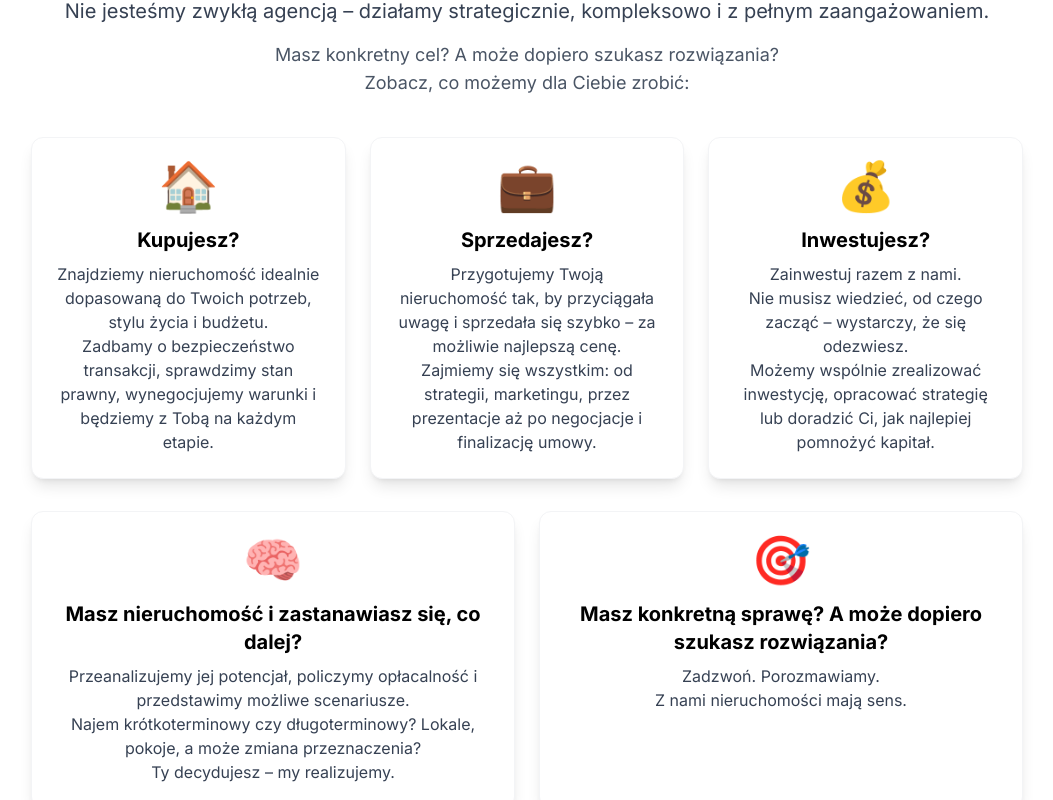
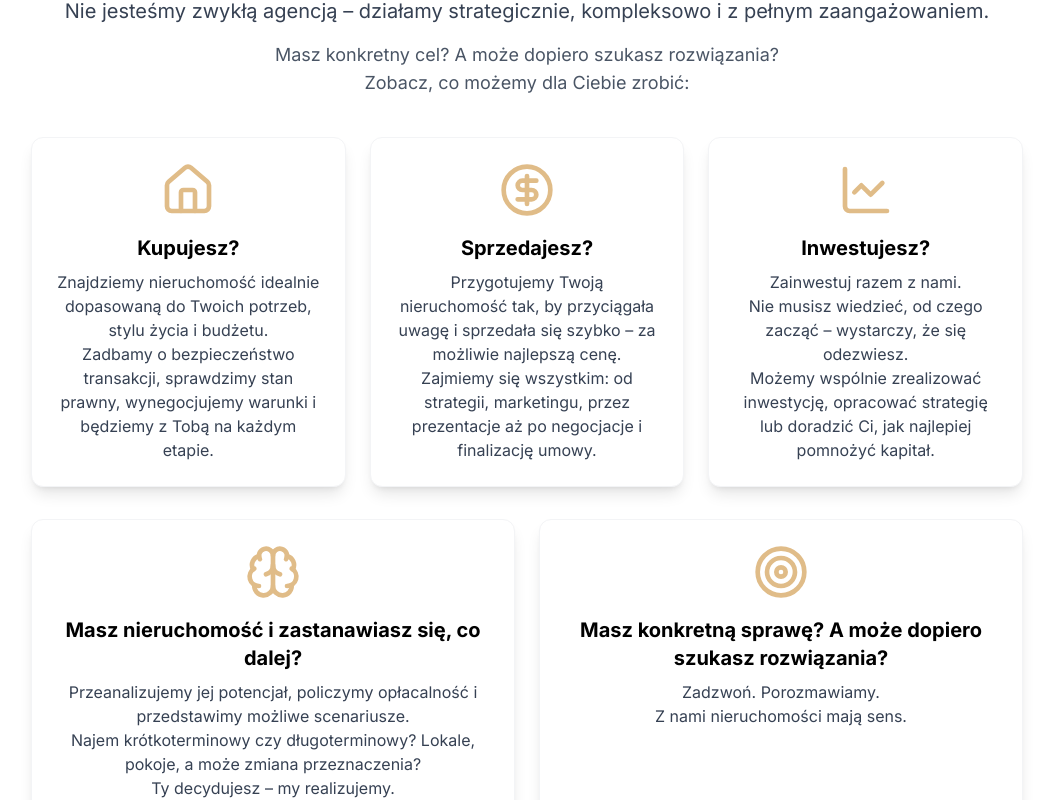
Before and after one commit to karol-wojak/real_estate_website, a React (Vite) app: page / in a window 1280 px wide. Shown: the part 707-1507 px from the top of the page, without its empty margins (113-1166 px from the left). Built offline with nearby package versions, Linux system fonts and the light colour scheme.

Commit message:
Update Services page: replace emoji icons with Lucide React icons for improved visual consistency

```diff
--- a/src/pages/Services.jsx
+++ b/src/pages/Services.jsx
@@ -1,4 +1,7 @@
 import React from "react";
+import { Home, CircleDollarSign, LineChart, Brain, Target } from "lucide-react";
+
+const iconClass = "w-14 h-14 text-[#e0bc88] mb-4";
 
 const Services = () => (
     <section id="services" className="w-full max-w-5xl mx-auto mb-16 px-4">
@@ -10,19 +13,19 @@ const Services = () => (
         <div className="flex flex-col md:flex-row gap-8 md:gap-6">
             {/* Kupujesz */}
             <div className="flex-1 bg-white rounded-xl shadow-lg p-6 flex flex-col items-center text-center border border-gray-100 hover:shadow-2xl transition">
-                <span className="text-5xl mb-4">🏠</span>
+                <Home className={iconClass} />
                 <h3 className="text-xl font-bold mb-2">Kupujesz?</h3>
                 <p className="text-gray-700">Znajdziemy nieruchomość idealnie dopasowaną do Twoich potrzeb, stylu życia i budżetu.<br/>Zadbamy o bezpieczeństwo transakcji, sprawdzimy stan prawny, wynegocjujemy warunki i będziemy z Tobą na każdym etapie.</p>
             </div>
             {/* Sprzedajesz */}
             <div className="flex-1 bg-white rounded-xl shadow-lg p-6 flex flex-col items-center text-center border border-gray-100 hover:shadow-2xl transition">
-                <span className="text-5xl mb-4">💼</span>
+                <CircleDollarSign className={iconClass} />
                 <h3 className="text-xl font-bold mb-2">Sprzedajesz?</h3>
                 <p className="text-gray-700">Przygotujemy Twoją nieruchomość tak, by przyciągała uwagę i sprzedała się szybko – za możliwie najlepszą cenę.<br/>Zajmiemy się wszystkim: od strategii, marketingu, przez prezentacje aż po negocjacje i finalizację umowy.</p>
             </div>
             {/* Inwestujesz */}
             <div className="flex-1 bg-white rounded-xl shadow-lg p-6 flex flex-col items-center text-center border border-gray-100 hover:shadow-2xl transition">
-                <span className="text-5xl mb-4">💰</span>
+                <LineChart className={iconClass} />
                 <h3 className="text-xl font-bold mb-2">Inwestujesz?</h3>
                 <p className="text-gray-700">Zainwestuj razem z nami.<br/>Nie musisz wiedzieć, od czego zacząć – wystarczy, że się odezwiesz.<br/>Możemy wspólnie zrealizować inwestycję, opracować strategię lub doradzić Ci, jak najlepiej pomnożyć kapitał.</p>
             </div>
@@ -30,13 +33,13 @@ const Services = () => (
         <div className="flex flex-col md:flex-row gap-8 md:gap-6 mt-8">
             {/* Masz nieruchomość... */}
             <div className="flex-1 bg-white rounded-xl shadow-lg p-6 flex flex-col items-center text-center border border-gray-100 hover:shadow-2xl transition">
-                <span className="text-5xl mb-4">🧠</span>
+                <Brain className={iconClass} />
                 <h3 className="text-xl font-bold mb-2">Masz nieruchomość i zastanawiasz się, co dalej?</h3>
                 <p className="text-gray-700">Przeanalizujemy jej potencjał, policzymy opłacalność i przedstawimy możliwe scenariusze.<br/>Najem krótkoterminowy czy długoterminowy? Lokale, pokoje, a może zmiana przeznaczenia?<br/>Ty decydujesz – my realizujemy.</p>
             </div>
             {/* Masz konkretną sprawę... */}
             <div className="flex-1 bg-white rounded-xl shadow-lg p-6 flex flex-col items-center text-center border border-gray-100 hover:shadow-2xl transition">
-                <span className="text-5xl mb-4">🎯</span>
+                <Target className={iconClass} />
                 <h3 className="text-xl font-bold mb-2">Masz konkretną sprawę? A może dopiero szukasz rozwiązania?</h3>
                 <p className="text-gray-700">Zadzwoń. Porozmawiamy.<br/>Z nami nieruchomości mają sens.</p>
             </div>
```
